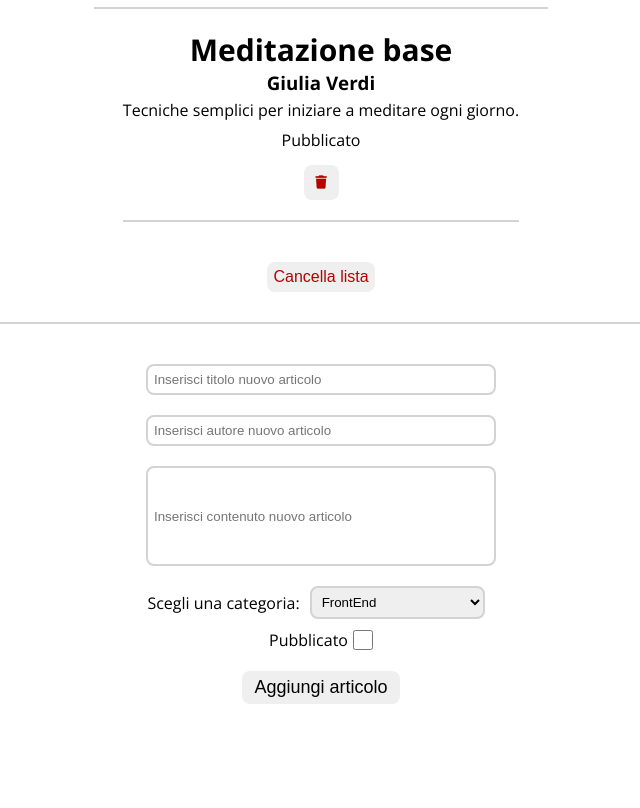
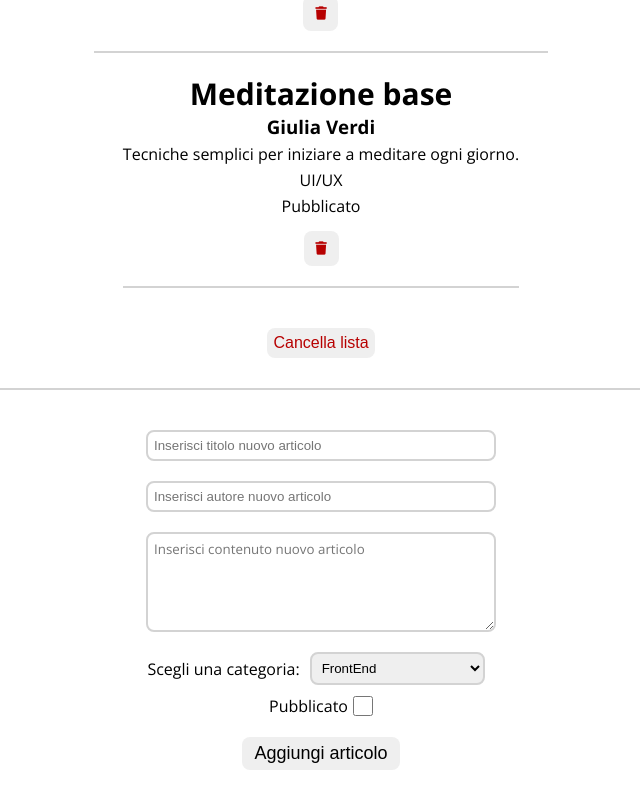
Before and after one commit to mattiadelmonaco/react-form-multifield, a React (Vite) app: page / in a window 1280 px wide. Shown: the part 500-1308 px from the top of the page, without its empty margins (319-959 px from the left). Before the commit the page ends 1254 px from the top, so only its background shows below. Built offline with nearby package versions, Linux system fonts and the light colour scheme.

Commit message:
feat: use one useState to manage form inputs - change input content in text area and add style

```diff
--- a/src/components/Main.jsx
+++ b/src/components/Main.jsx
@@ -2,34 +2,48 @@ import { useState } from "react";
 import articles from "../data/articlesData";
 
 export default function Main() {
-  const [articleTitle, setArticleTitle] = useState("");
-  const [articleAuthor, setArticleAuthor] = useState("");
-  const [articleContent, setArticleContent] = useState("");
-  const [articleCategory, setArticleCategory] = useState("FrontEnd");
-  const [isPublished, setIsPublished] = useState(false);
+  const [formData, setFormData] = useState({
+    title: "",
+    author: "",
+    content: "",
+    category: "FrontEnd",
+    available: false,
+  });
 
   const [articlesData, setArticleData] = useState(articles);
 
-  const newArticle = {
-    id: articlesData[articlesData.length - 1].id + 1,
-    title: articleTitle,
-    url: "#",
-    author: articleAuthor,
-    content: articleContent,
-    selected: false,
-    available: isPublished,
+  const handleFormData = (e) => {
+    e.target.type === "checkbox" ? e.target.checked : e.target.value;
+
+    setFormData((currentFormData) => ({
+      ...currentFormData,
+      [e.target.name]: e.target.value,
+    }));
   };
 
   const handleSubmit = (e) => {
+    const newArticle = {
+      id: articlesData[articlesData.length - 1].id + 1,
+      title: formData.title,
+      url: "#",
+      author: formData.author,
+      content: formData.content,
+      category: formData.category,
+      available: formData.available,
+    };
+
     e.preventDefault();
+
     setArticleData([...articlesData, newArticle]);
 
     // Reset input after submit
-    setArticleTitle("");
-    setArticleAuthor("");
-    setArticleContent("");
-    setArticleCategory("FrontEnd");
-    setIsPublished(false);
+    setFormData({
+      title: "",
+      author: "",
+      content: "",
+      category: "FrontEnd",
+      available: false,
+    });
   };
 
   const removeArticle = (id) => {
@@ -56,7 +70,7 @@ export default function Main() {
                   </a>
                   <h3 className="padding-bottom-4">{article.author}</h3>
                   <p className="padding-bottom-4">{article.content}</p>
-                  <p className="padding-bottom-4">{article.selected}</p>
+                  <p className="padding-bottom-4">{article.category}</p>
                   <p className="padding-bottom-4">
                     {article.available ? "Pubblicato" : "Non pubblicato"}
                   </p>
@@ -86,40 +100,38 @@ export default function Main() {
             <input
               className="form__inputArea"
               type="text"
+              name="title"
               placeholder="Inserisci titolo nuovo articolo"
-              value={articleTitle}
-              onChange={(e) => {
-                setArticleTitle(e.target.value);
-              }}
+              value={formData.title}
+              onChange={handleFormData}
               required
             />
             <input
               className="form__inputArea"
               type="text"
+              name="author"
               placeholder="Inserisci autore nuovo articolo"
-              value={articleAuthor}
-              onChange={(e) => {
-                setArticleAuthor(e.target.value);
-              }}
+              value={formData.author}
+              onChange={handleFormData}
               required
             />
-            <input
+            <textarea
               className="form__inputArea form__contentArea"
               type="text"
+              name="content"
               placeholder="Inserisci contenuto nuovo articolo"
-              value={articleContent}
-              onChange={(e) => {
-                setArticleContent(e.target.value);
-              }}
+              value={formData.content}
+              onChange={handleFormData}
               required
             />
             <div className="form__select">
               <label htmlFor="category">Scegli una categoria:</label>
               <select
                 id="category"
+                name="category"
                 className="form__inputArea"
-                value={articleCategory}
-                onChange={(e) => setArticleCategory(e.target.value)}
+                value={formData.category}
+                onChange={handleFormData}
                 required
               >
                 <option value="FrontEnd">FrontEnd</option>
@@ -132,9 +144,10 @@ export default function Main() {
               <input
                 id="pubblicato"
                 type="checkbox"
+                name="available"
                 className="form__checkbox--input"
-                checked={isPublished}
-                onChange={(e) => setIsPublished(e.target.checked)}
+                checked={formData.available}
+                onChange={handleFormData}
               />
             </div>
             <button className="form__submitBtn" type="submit">
--- a/src/index.css
+++ b/src/index.css
@@ -132,6 +132,11 @@ main hr {
 
 .form__contentArea {
   height: 6.25rem;
+  max-height: 12.5rem;
+  min-height: 1.875rem;
+  max-width: 62.5rem;
+  min-width: 21.875rem;
+  font-family: "Open Sans", serif;
 }
 
 .form__select {
```
